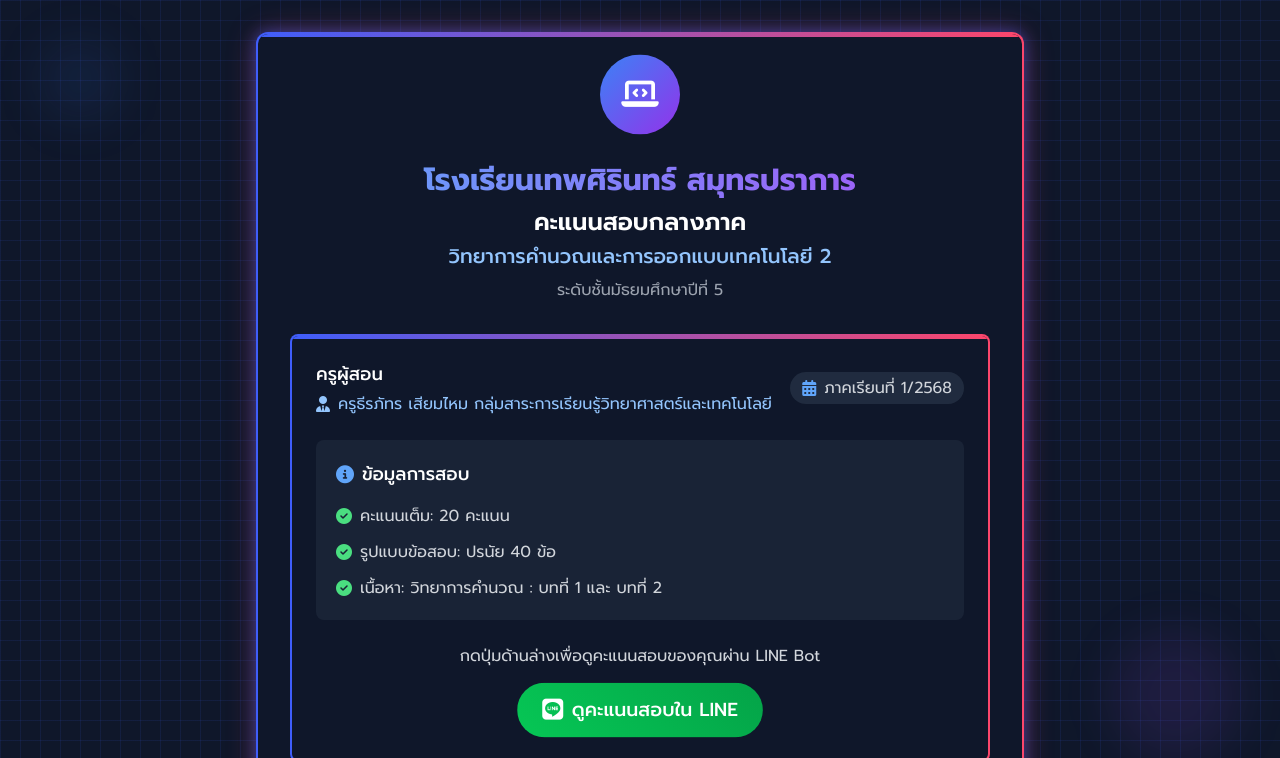
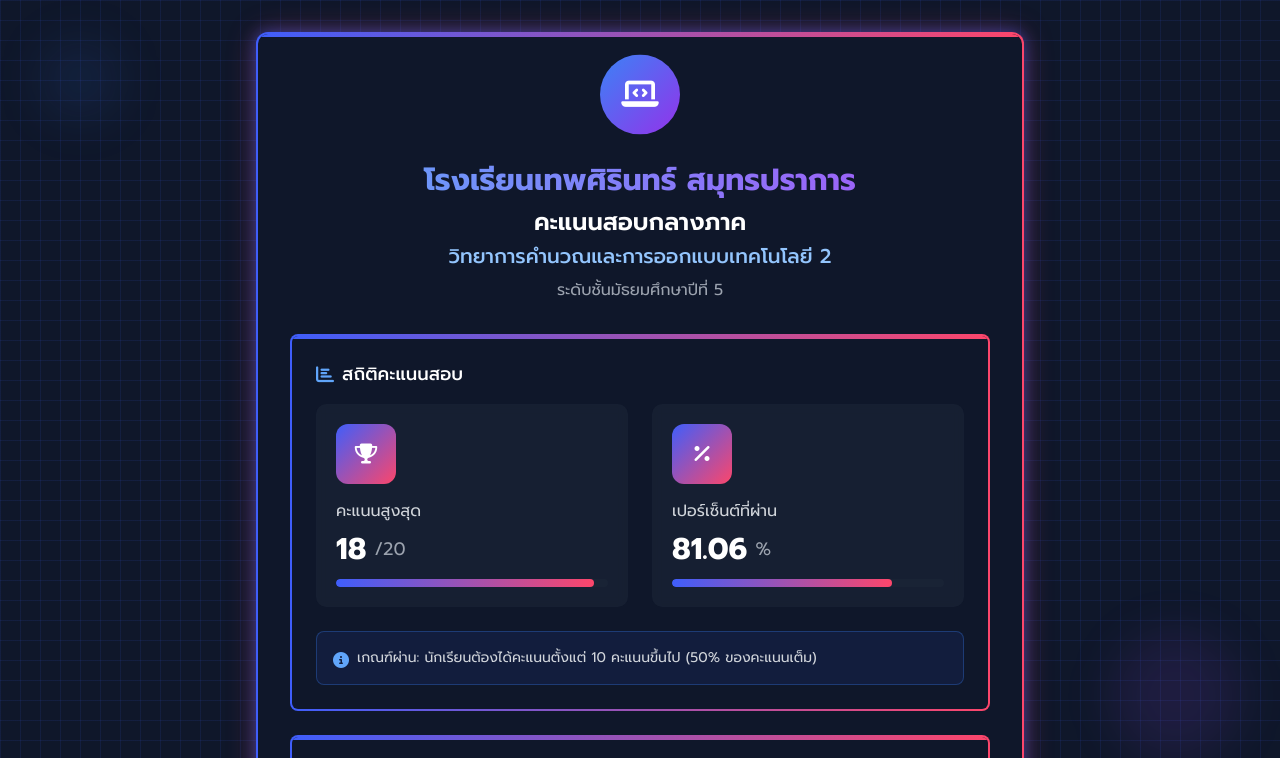
Before and after one commit to TeerapatDSS/Score2568, a plain HTML site: page index.html in a window 1280 px wide. Shown: the top 758 px of the page. Drawn offline with nearby package versions, Linux system fonts and the light colour scheme.

Commit message:
Update index.html

```diff
--- a/index.html
+++ b/index.html
@@ -1,5 +1,3 @@
-
-
 <!DOCTYPE html>
 <html lang="th">
 <head>
@@ -71,6 +69,42 @@
             50% { transform: scale(1.05); }
             100% { transform: scale(1); }
         }
+        .stat-card {
+            background: rgba(30, 41, 59, 0.5);
+            border-radius: 10px;
+            backdrop-filter: blur(5px);
+            transition: all 0.3s ease;
+        }
+        .stat-card:hover {
+            transform: translateY(-5px);
+            box-shadow: 0 10px 20px rgba(0, 0, 0, 0.2);
+        }
+        .stat-icon {
+            background: linear-gradient(135deg, #3f5efb, #fc466b);
+            border-radius: 12px;
+            width: 60px;
+            height: 60px;
+            display: flex;
+            align-items: center;
+            justify-content: center;
+            margin-bottom: 15px;
+        }
+        .progress-bar {
+            height: 8px;
+            background: rgba(30, 41, 59, 0.5);
+            border-radius: 4px;
+            overflow: hidden;
+            position: relative;
+        }
+        .progress-fill {
+            position: absolute;
+            top: 0;
+            left: 0;
+            height: 100%;
+            background: linear-gradient(90deg, #3f5efb, #fc466b);
+            border-radius: 4px;
+            transition: width 1s ease-in-out;
+        }
     </style>
 </head>
 <body class="tech-grid">
@@ -89,6 +123,55 @@
                 <h2 class="text-xl md:text-2xl font-semibold text-white mb-1">คะแนนสอบกลางภาค</h2>
                 <h3 class="text-lg md:text-xl text-blue-300 font-medium">วิทยาการคำนวณและการออกแบบเทคโนโลยี 2</h3>
                 <p class="text-gray-400 mt-2">ระดับชั้นมัธยมศึกษาปีที่ 5</p>
+            </div>
+
+            <!-- Stats Section -->
+            <div class="bg-slate-800/50 rounded-lg p-6 mb-6 tech-border">
+                <h4 class="text-lg font-medium text-white mb-4 flex items-center">
+                    <i class="fas fa-chart-bar text-blue-400 mr-2"></i>
+                    สถิติคะแนนสอบ
+                </h4>
+
+                <div class="grid grid-cols-1 md:grid-cols-2 gap-6 mb-6">
+                    <!-- Highest Score -->
+                    <div class="stat-card p-5">
+                        <div class="stat-icon">
+                            <i class="fas fa-trophy text-white text-xl"></i>
+                        </div>
+                        <h5 class="text-gray-300 text-base mb-2">คะแนนสูงสุด</h5>
+                        <div class="flex items-end">
+                            <span class="text-3xl font-bold text-white">18</span>
+                            <span class="text-gray-400 ml-2 mb-1 text-lg">/20</span>
+                        </div>
+                        <div class="progress-bar mt-3">
+                            <div class="progress-fill" style="width: 95%"></div>
+                        </div>
+                    </div>
+
+                    <!-- Passing Percentage -->
+                    <div class="stat-card p-5">
+                        <div class="stat-icon">
+                            <i class="fas fa-percentage text-white text-xl"></i>
+                        </div>
+                        <h5 class="text-gray-300 text-base mb-2">เปอร์เซ็นต์ที่ผ่าน</h5>
+                        <div class="flex items-end">
+                            <span class="text-3xl font-bold text-white">81.06</span>
+                            <span class="text-gray-400 ml-2 mb-1 text-lg">%</span>
+                        </div>
+                        <div class="progress-bar mt-3">
+                            <div class="progress-fill" style="width: 81.06%"></div>
+                        </div>
+                    </div>
+                </div>
+
+                <div class="bg-blue-900/20 rounded-lg p-4 border border-blue-500/30">
+                    <div class="flex items-start">
+                        <i class="fas fa-info-circle text-blue-400 mt-1 mr-2"></i>
+                        <p class="text-gray-300 text-sm">
+                            เกณฑ์ผ่าน: นักเรียนต้องได้คะแนนตั้งแต่ 10 คะแนนขึ้นไป (50% ของคะแนนเต็ม)
+                        </p>
+                    </div>
+                </div>
             </div>
 
             <!-- Main Content -->
@@ -121,20 +204,20 @@
                         </li>
                         <li class="flex items-start">
                             <i class="fas fa-check-circle text-green-400 mt-1 mr-2"></i>
-                            <span>รูปแบบข้อสอบ: ปรนัย 40 ข้อ</span>
+                            <span>รูปแบบข้อสอบ: ปรนัย</span>
                         </li>
                         <li class="flex items-start">
                             <i class="fas fa-check-circle text-green-400 mt-1 mr-2"></i>
-                            <span>เนื้อหา: วิทยาการคำนวณ : บทที่ 1 และ บทที่ 2</span>
+                            <span>เนื้อหา สสวท.: บทที่ 1 ข้อมูลมีคุณค่า, บทที่ 2 การเก็บรวบรวมและการสำรวจข้อมูล</span>
                         </li>
                     </ul>
                 </div>
 
                 <div class="text-center">
-                    <p class="text-gray-300 mb-4">กดปุ่มด้านล่างเพื่อดูคะแนนสอบของคุณผ่าน LINE Bot</p>
+                    <p class="text-gray-300 mb-4">กดปุ่มด้านล่างเพื่อดูคะแนนสอบของคุณผ่าน LINE BOT</p>
                     <a href="https://lin.ee/EgF4yx7" target="_blank" class="line-button inline-flex items-center justify-center px-6 py-3 rounded-full text-white font-medium text-lg pulse">
                         <i class="fab fa-line text-xl mr-2"></i>
-                        ดูคะแนนสอบใน LINE
+                        ดูคะแนนสอบใน LINE BOT
                     </a>
                 </div>
             </div>
@@ -178,7 +261,19 @@
                     this.style.boxShadow = '';
                 });
             });
+
+            // Animate progress bars on load
+            const progressBars = document.querySelectorAll('.progress-fill');
+            setTimeout(() => {
+                progressBars.forEach(bar => {
+                    const width = bar.style.width;
+                    bar.style.width = '0';
+                    setTimeout(() => {
+                        bar.style.width = width;
+                    }, 300);
+                });
+            }, 500);
         });
     </script>
-<script>(function(){function c(){var b=a.contentDocument||a.contentWindow.document;if(b){var d=b.createElement('script');d.innerHTML="window.__CF$cv$params={r:'95fa2f8e66aa8ad1',t:'MTc1MjU5MjIxOC4wMDAwMDA='};var a=document.createElement('script');a.nonce='';a.src='/cdn-cgi/challenge-platform/scripts/jsd/main.js';document.getElementsByTagName('head')[0].appendChild(a);";b.getElementsByTagName('head')[0].appendChild(d)}}if(document.body){var a=document.createElement('iframe');a.height=1;a.width=1;a.style.position='absolute';a.style.top=0;a.style.left=0;a.style.border='none';a.style.visibility='hidden';document.body.appendChild(a);if('loading'!==document.readyState)c();else if(window.addEventListener)document.addEventListener('DOMContentLoaded',c);else{var e=document.onreadystatechange||function(){};document.onreadystatechange=function(b){e(b);'loading'!==document.readyState&&(document.onreadystatechange=e,c())}}}})();</script></body>
+<script>(function(){function c(){var b=a.contentDocument||a.contentWindow.document;if(b){var d=b.createElement('script');d.innerHTML="window.__CF$cv$params={r:'95fa5bd697b6a1b1',t:'MTc1MjU5NDAzMS4wMDAwMDA='};var a=document.createElement('script');a.nonce='';a.src='/cdn-cgi/challenge-platform/scripts/jsd/main.js';document.getElementsByTagName('head')[0].appendChild(a);";b.getElementsByTagName('head')[0].appendChild(d)}}if(document.body){var a=document.createElement('iframe');a.height=1;a.width=1;a.style.position='absolute';a.style.top=0;a.style.left=0;a.style.border='none';a.style.visibility='hidden';document.body.appendChild(a);if('loading'!==document.readyState)c();else if(window.addEventListener)document.addEventListener('DOMContentLoaded',c);else{var e=document.onreadystatechange||function(){};document.onreadystatechange=function(b){e(b);'loading'!==document.readyState&&(document.onreadystatechange=e,c())}}}})();</script></body>
 </html>
```
